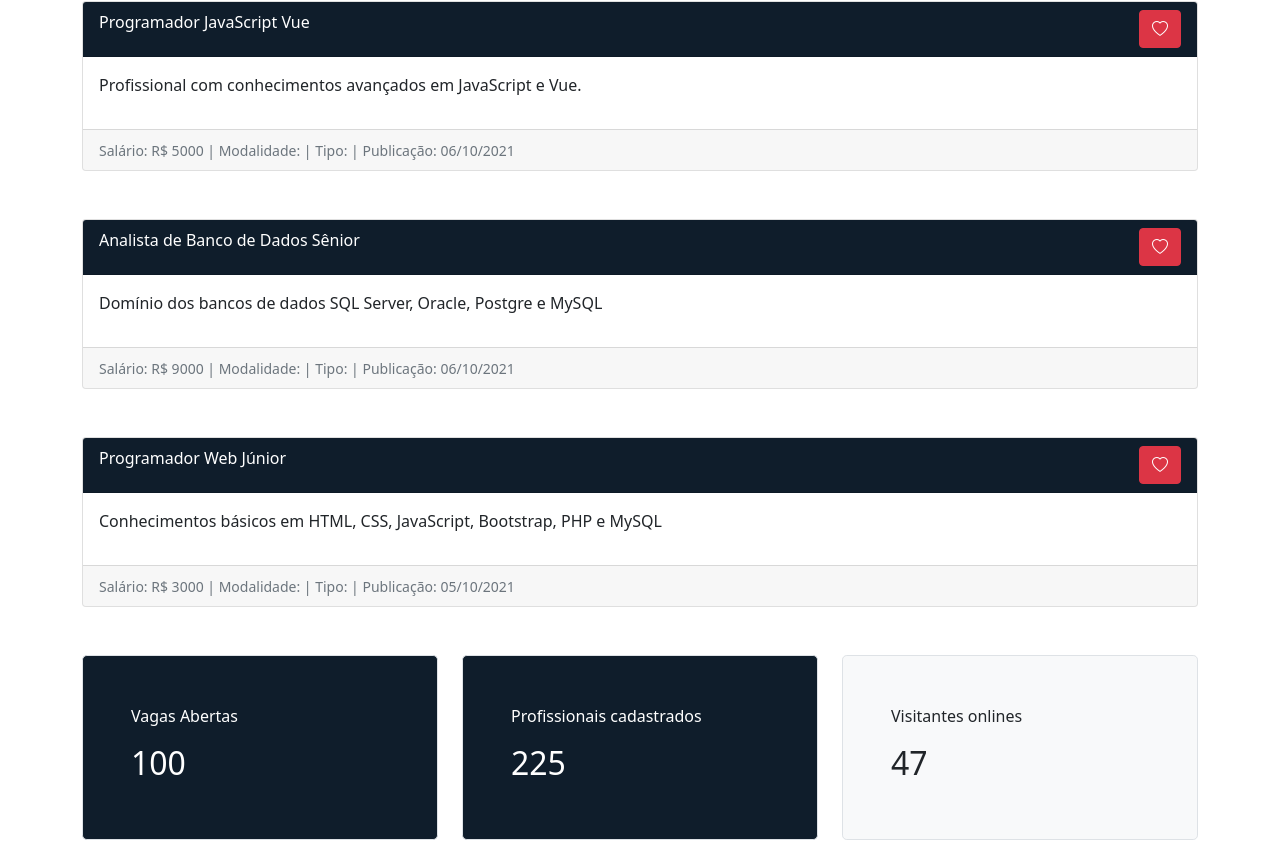
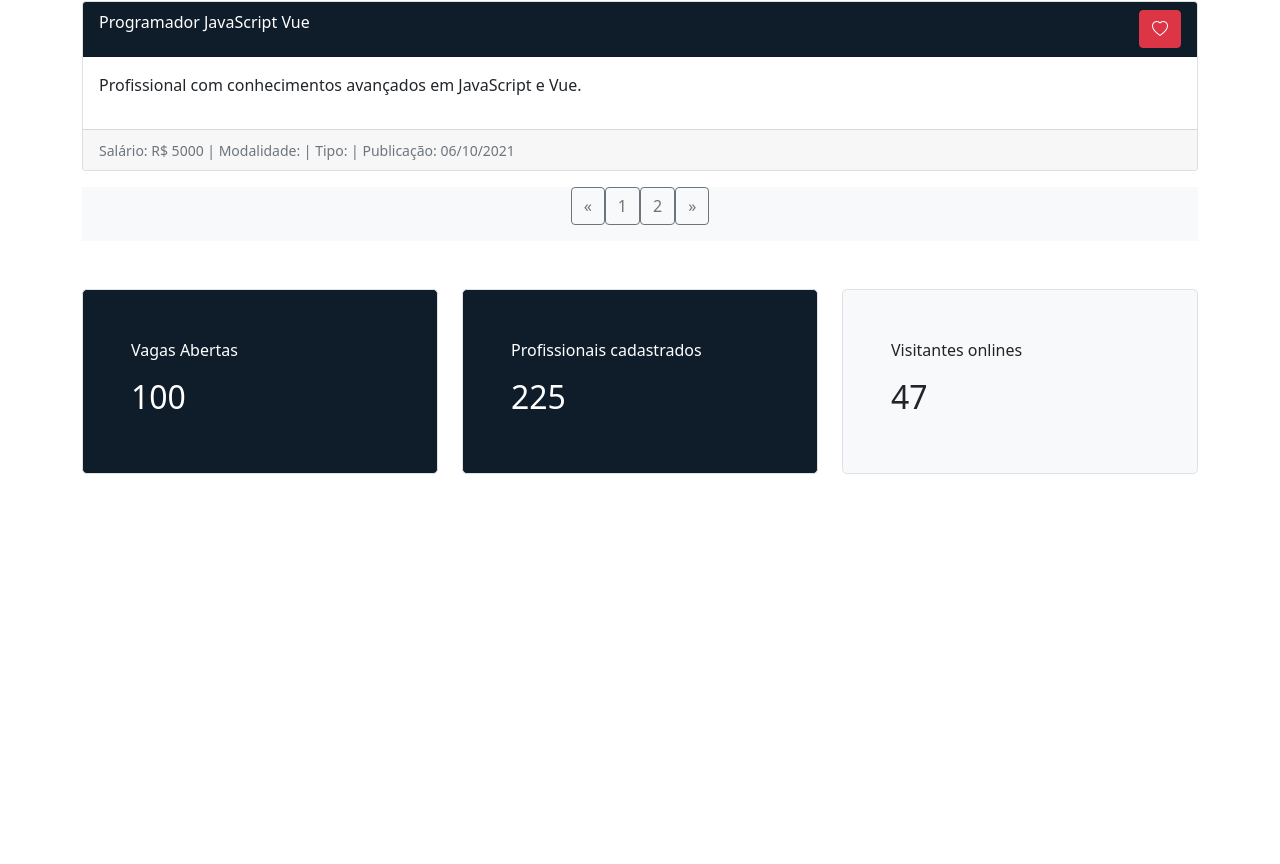
Before and after one commit to Jhonatan-Azevedo/Vagas, a Vue app: page / in a window 1280 px wide. Shown: the part 1607-2471 px from the top of the page. After the commit the page ends 2105 px from the top, so only its background shows below. Built offline with nearby package versions, Linux system fonts and the light colour scheme; what vue-sweetalert2 would draw is missing.

Commit message:
ADD: lógica da paginacao

```diff
--- a/src/components/comuns/ListaVagas.vue
+++ b/src/components/comuns/ListaVagas.vue
@@ -7,20 +7,29 @@
       </div>
     </div>
     <!-- End - VagaCard -->
+
+    <PaginacaoVagasVue
+      class="w-100 bg-light"
+      @paginacao="paginacao($event)"
+      :listVagas="vagasTotal"
+    />
   </section>
 </template>
 
 <script>
+import PaginacaoVagasVue from "./PaginacaoVagas.vue";
 import VagaCard from "@/components/comuns/VagaCard.vue";
 
 export default {
   name: "ListaVagas",
   components: {
+    PaginacaoVagasVue,
     VagaCard,
   },
   data() {
     return {
       vagas: [],
+      vagasTotal: [],
     };
   },
 
@@ -31,12 +40,19 @@ export default {
       const vagasFiltradas = vagas.filter((reg) =>
         reg.titulo.toLowerCase().includes(vaga.titulo.toLowerCase())
       );
-      this.vagas = vagasFiltradas;
+      this.vagasTotal = vagasFiltradas;
     });
   },
 
   activated() {
-    this.vagas = JSON.parse(localStorage.getItem("vagas"));
+    this.vagas = JSON.parse(localStorage.getItem("vagas")).slice(0, 3);
+    this.vagasTotal = JSON.parse(localStorage.getItem("vagas"));
+  },
+
+  methods: {
+    paginacao(vagas) {
+      this.vagas = vagas;
+    },
   },
 };
 </script>
--- /dev/null
+++ b/src/components/comuns/PaginacaoVagas.vue
@@ -0,0 +1,97 @@
+<template>
+  <section>
+    <nav class="w-100 my-3 bg-light d-flex justify-content-center">
+      <ul class="pagination">
+        <li class="page-item">
+          <button type="button" class="btn btn-outline-secondary">
+            <span aria-hidden="true">&laquo;</span>
+          </button>
+        </li>
+        <li
+          class="page-item"
+          v-for="(vaga, index) in numeroPaginacao"
+          :key="index"
+        >
+          <button
+            type="button"
+            class="btn btn-outline-secondary"
+            @click="proximaPagina($event)"
+          >
+            {{ index + 1 }}
+          </button>
+        </li>
+        <li class="page-item">
+          <button type="button" class="btn btn-outline-secondary">
+            <span aria-hidden="true">&raquo;</span>
+          </button>
+        </li>
+      </ul>
+    </nav>
+  </section>
+</template>
+
+<script>
+export default {
+  name: "PaginacaoVagas",
+
+  data() {
+    return {
+      vagas: [],
+      numeroPaginacao: 0,
+    };
+  },
+
+  props: { listVagas: Array },
+
+  watch: {
+    listVagas(newValue) {
+      console.log("novo: ", newValue);
+    },
+  },
+
+  activated() {
+    let count = 0;
+    this.vagas = JSON.parse(localStorage.getItem("vagas"));
+    this.vagas.forEach(() => {
+      console.log();
+      count++;
+    });
+
+    this.numeroPaginacao = count / 3;
+    const numeroPagAux = Math.ceil(this.numeroPaginacao);
+    this.numeroPaginacao = [];
+
+    for (let i = 1; i <= numeroPagAux; i++) {
+      this.numeroPaginacao.push(i);
+    }
+  },
+
+  methods: {
+    paginacao(items, pagAtual, limitItens) {
+      let result = [];
+      const totalPage = Math.ceil(items.length / limitItens);
+      let count = pagAtual * limitItens - limitItens;
+      let delimitador = count + limitItens;
+
+      if (pagAtual <= totalPage) {
+        for (let i = count; i < delimitador; i++) {
+          if (items[i] != undefined) {
+            result.push(items[i]);
+            count++;
+          }
+        }
+      }
+
+      return result;
+    },
+
+    proximaPagina(e) {
+      let proximaPage = e.target.textContent || 1;
+      this.$emit("paginacao", this.paginacao(this.listVagas, proximaPage, 3));
+    },
+  },
+};
+</script>
+
+<style lang="scss" scoped>
+</style>
--- a/src/components/comuns/VagaCard.vue
+++ b/src/components/comuns/VagaCard.vue
@@ -128,11 +128,8 @@ export default {
   },
 
   watch: {
-    favoritada(newValue) {
-      if (newValue) {
-        return this.emitter.emit("favoritarVaga", this.titulo);
-      }
-      return this.emitter.emit("desfavoritarVaga", this.titulo);
+    favoritadaIcon() {
+      return this.emitter.emit("favoritarVaga");
     },
   },
 
--- a/src/components/comuns/VagasFavoritas.vue
+++ b/src/components/comuns/VagasFavoritas.vue
@@ -22,7 +22,26 @@
             v-for="(vaga, index) in vagas"
             :key="index"
           >
-            {{ vaga }}
+            <button
+              class="btn"
+              type="button"
+              data-bs-toggle="collapse"
+              :data-bs-target="`#collapseExample-${index}`"
+              aria-expanded="false"
+              :aria-controls="`collapseExample-${index}`"
+              @click="isBusy = !isBusy"
+            >
+              <i class="bi bi-caret-right-fill" v-if="isBusy"></i
+              ><i class="bi bi-caret-down-fill" v-else></i> {{ vaga.titulo }}
+            </button>
+            <div class="collapse" :id="`collapseExample-${index}`">
+              <hr />
+              <span>Salário: {{ vaga.salario }}</span>
+              <br />
+              <span>Modalidade: {{ vaga.modalidade }}</span>
+              <br />
+              <span>Tipo: {{ vaga.tipo }}</span>
+            </div>
           </li>
         </ul>
       </div>
@@ -35,17 +54,14 @@ export default {
   name: "VagasFavoritas",
   data() {
     return {
+      isBusy: true,
       vagas: [],
     };
   },
   mounted() {
-    this.emitter.on("favoritarVaga", (titulo) => {
-      this.vagas.push(titulo);
-    });
-
-    this.emitter.on("desfavoritarVaga", (titulo) => {
-      let indiceArray = this.vagas.indexOf(titulo);
-      if (indiceArray !== -1) this.vagas.splice(indiceArray, 1);
+    this.emitter.on("favoritarVaga", () => {
+      let vagasDB = JSON.parse(localStorage.getItem("vagas"));
+      this.vagas = vagasDB.filter((item) => item.favoritada);
     });
   },
 };
```
